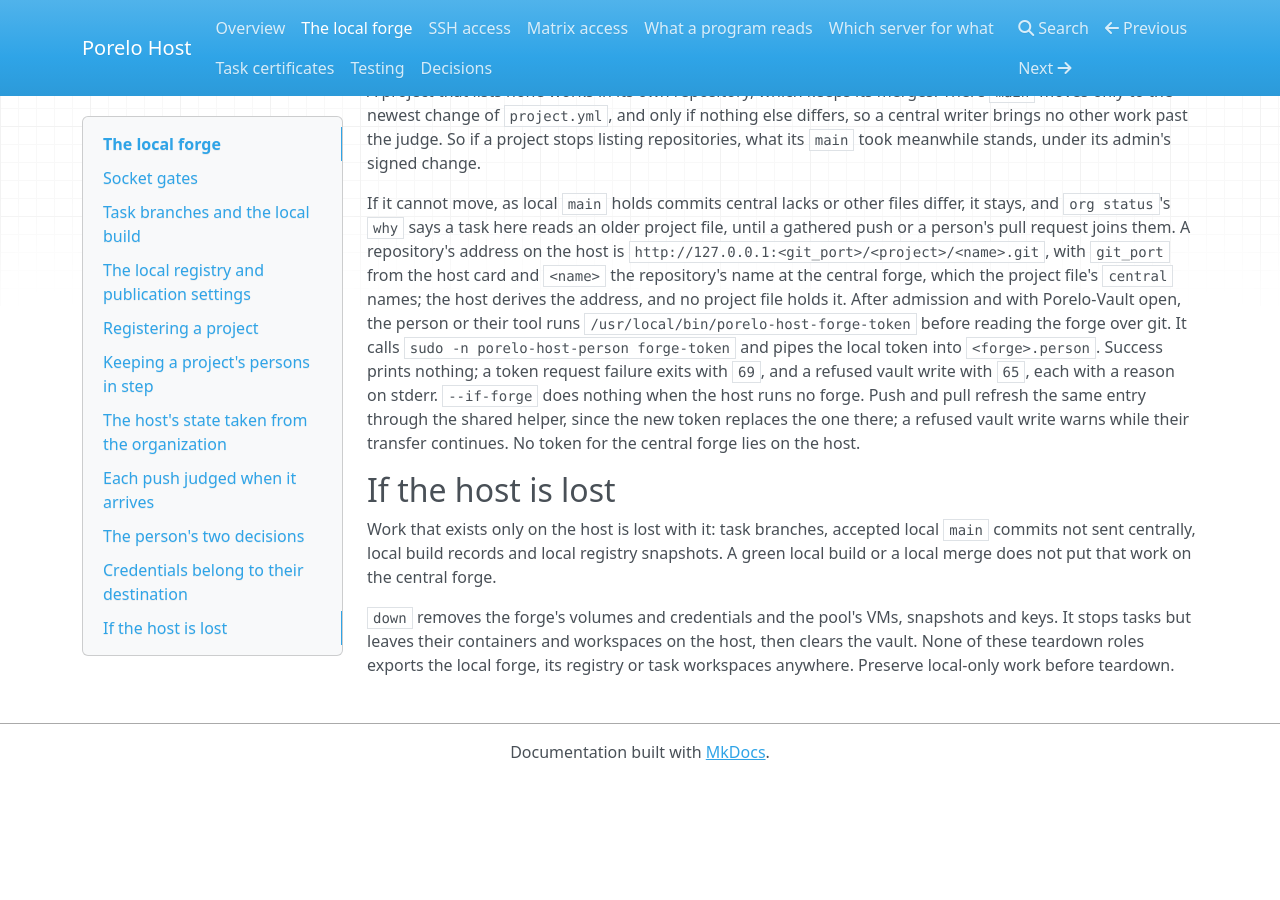
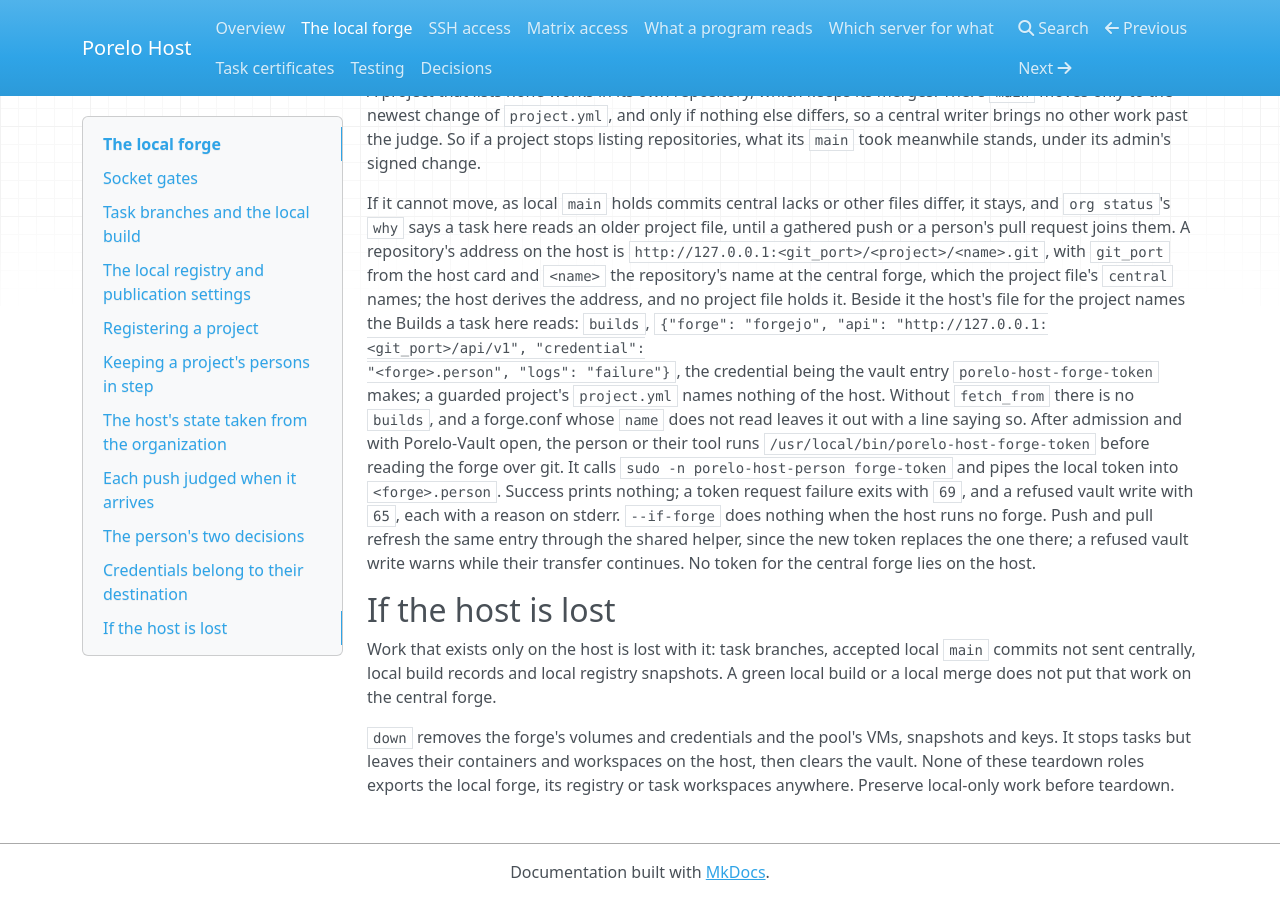
Before and after one commit to porelo-ai/porelo-host, an MkDocs documentation site: the page built from doc/local-forge.md, in a window 1280 px wide and 900 px high, scrolled down 13921 px. Built offline with MkDocs 1.6.1, drawn with Linux system fonts in a browser that asks for light colours; nearby versions of some CDN libraries; before the commit the page ends 14701 px from its top, so only the background shows below that.

Commit message:
Name the builds a host task reads in its project's file
Assisted-by: Claude Code, claude-opus-5-5

```diff
--- a/doc/local-forge.md
+++ b/doc/local-forge.md
@@ -499,7 +499,11 @@ If it cannot move, as local `main` holds commits central lacks or other files di
 says a task here reads an older project file, until a gathered push or a person's pull request joins them.
 A repository's address on the host is `http://127.0.0.1:<git_port>/<project>/<name>.git`, with `git_port` from the host
 card and `<name>` the repository's name at the central forge, which the project file's `central` names; the host
-derives the address, and no project file holds it. After admission and with Porelo-Vault open, the person or their tool
+derives the address, and no project file holds it. Beside it the host's file for the project names the Builds a task
+here reads: `builds`, `{"forge": "forgejo", "api": "http://127.0.0.1:<git_port>/api/v1", "credential":
+"<forge>.person", "logs": "failure"}`, the credential being the vault entry `porelo-host-forge-token` makes; a guarded
+project's `project.yml` names nothing of the host. Without `fetch_from` there is no `builds`, and a forge.conf whose
+`name` does not read leaves it out with a line saying so. After admission and with Porelo-Vault open, the person or their tool
 runs `/usr/local/bin/porelo-host-forge-token` before reading the forge over git. It calls
 `sudo -n porelo-host-person forge-token` and pipes the local token into `<forge>.person`. Success prints nothing;
 a token request failure exits with `69`, and a refused vault write with `65`, each with a reason on stderr.
```
Also changed, not shown: CHANGELOG.md (+3 -0 lines), issues/HO145-A-Host-Task-Reads-Its-Builds-From-The-Hosts-Forge.md (+3 -3 lines), issues/README.md (+1 -1 lines), 2 other files.
